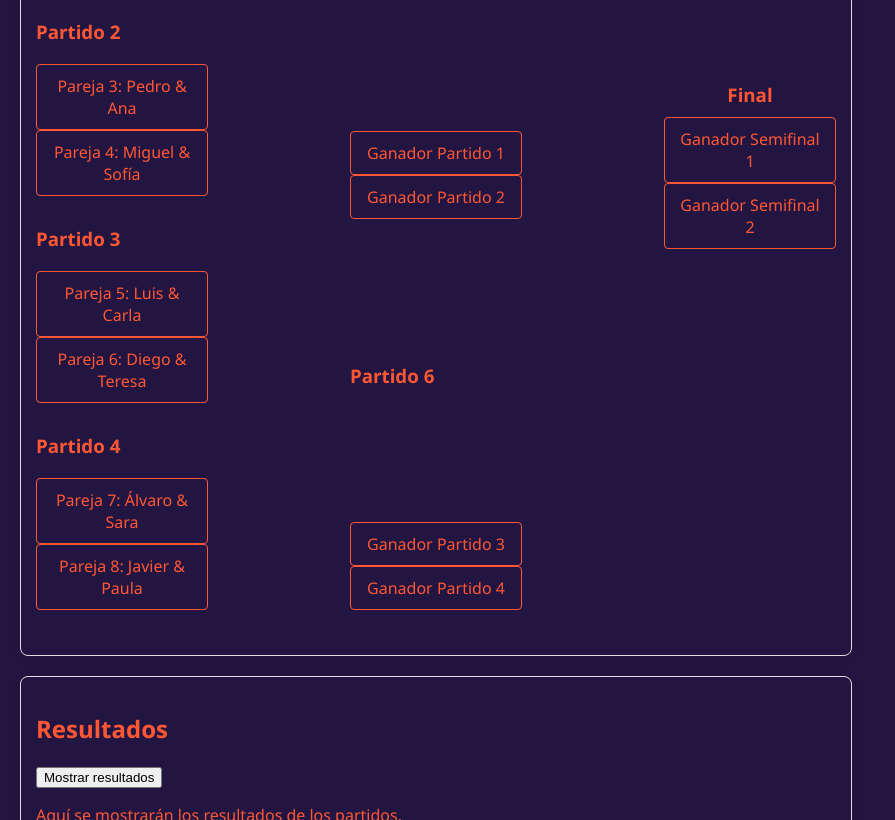
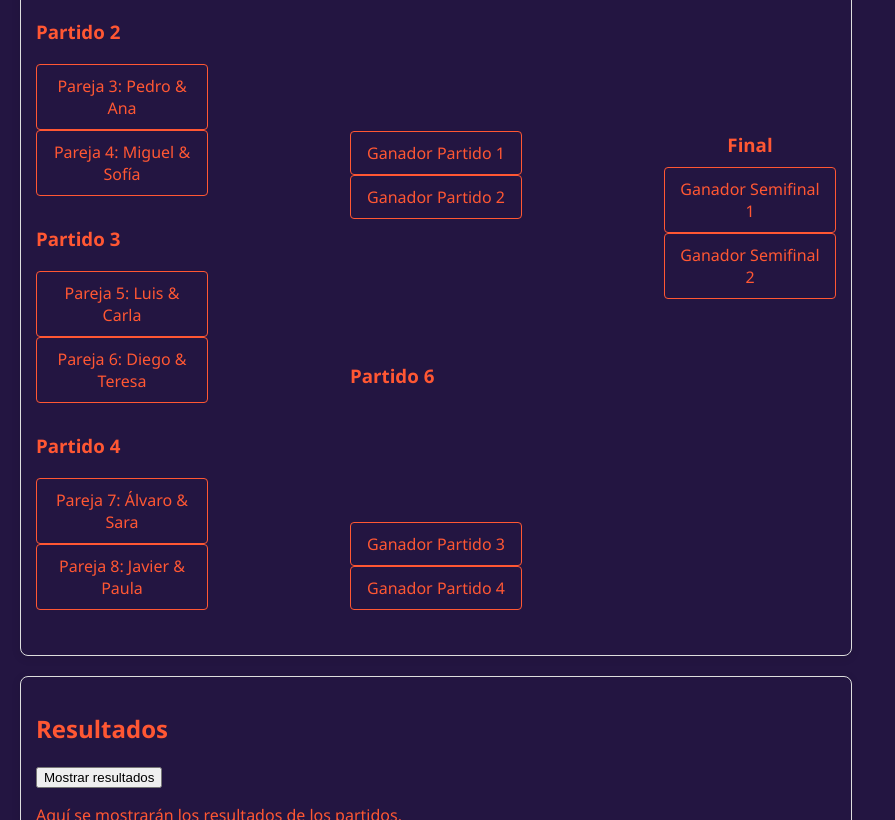
Before and after one commit to FernandoPertusa/TorneoClauV2, a plain HTML site: page index.html in a window 1280 px wide. Shown: the part 726-1546 px from the top of the page, without its empty margins (0-895 px from the left). Drawn offline with Linux system fonts and the light colour scheme.

Commit message:
cambio estructura bracket

```diff
--- a/styles.css
+++ b/styles.css
@@ -71,6 +71,6 @@ h3 {
 
 /* Ajustes para la columna de la derecha */
 .final {
-    margin-top: 270px; /* Bajado más para alinear la final con los partidos */
+    margin-top: 320px; /* Bajado más para alinear la final con los partidos */
     text-align: center;
 }
```
